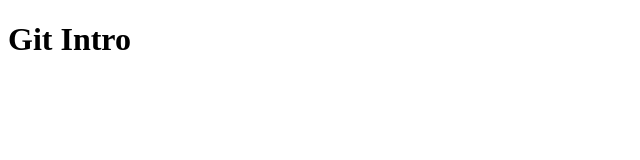
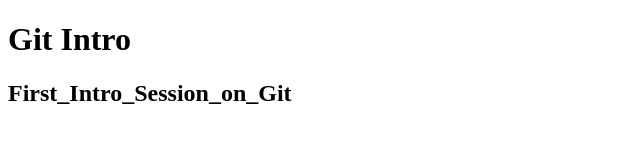
Before and after one commit to udbhavpushkar/newton-siri-git, a plain HTML site: page index.html in a window 1280 px wide. Shown: the whole page, without its empty margins (0-640 px from the left). Drawn offline with Linux system fonts and the light colour scheme.

Commit message:
Update index.html

```diff
--- a/index.html
+++ b/index.html
@@ -8,5 +8,6 @@
 </head>
 <body>
     <h1>Git Intro</h1>
+<h2>First_Intro_Session_on_Git</h2>
 </body>
 </html>
```
